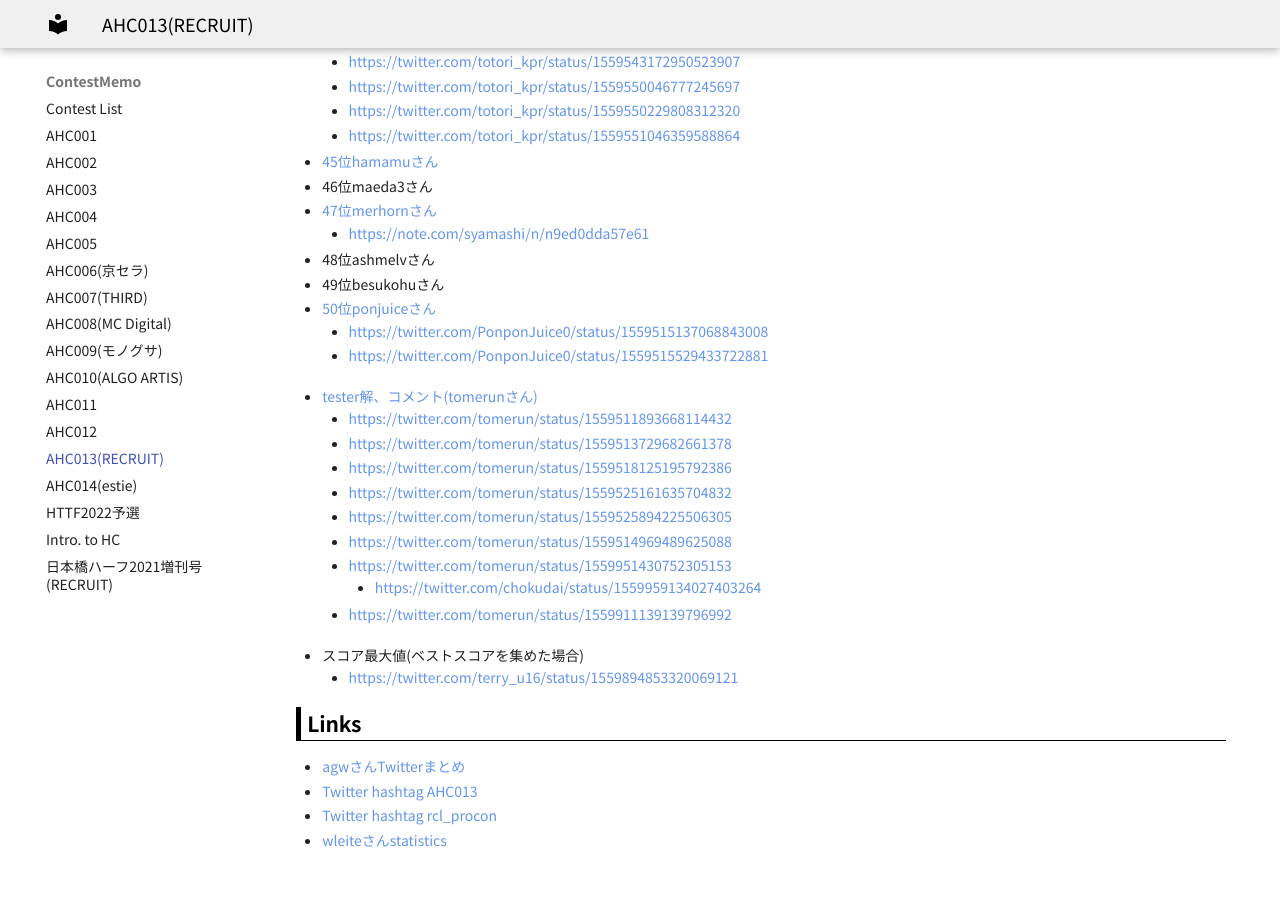
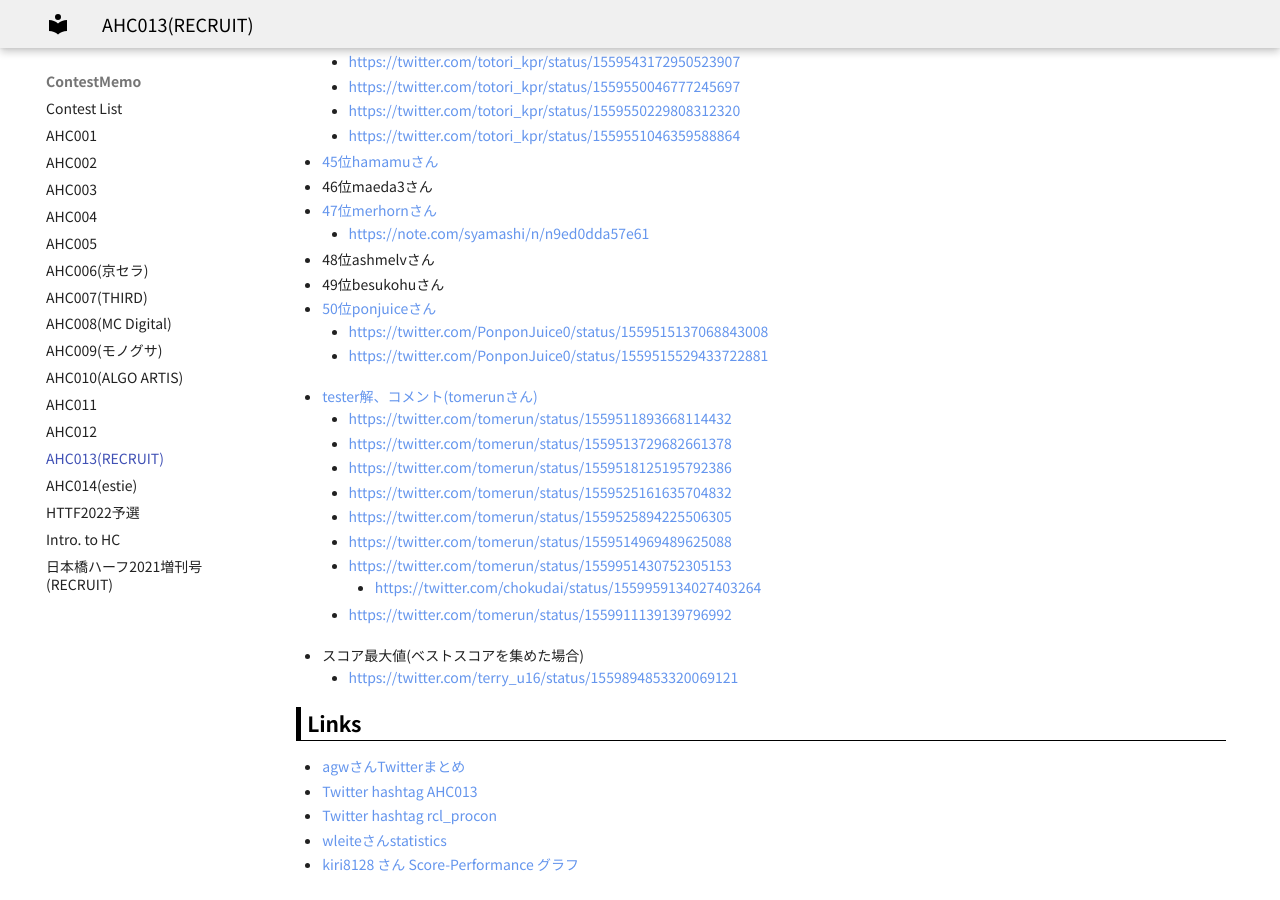
Before and after one commit to jetbead/AtCoderHeuristicContestMemo, an MkDocs documentation site: the page built from docs/ContestMemo/ahc013.md, in a window 1280 px wide and 900 px high, scrolled down 5290 px. Built offline with MkDocs 1.6.1 and Material for MkDocs 9.7.7, drawn with Linux system fonts in a browser that asks for light colours; some web fonts are replaced; before the commit the page ends 6165 px from its top, so only the background shows below that.

Commit message:
Update ahc013.md

```diff
--- a/docs/ContestMemo/ahc013.md
+++ b/docs/ContestMemo/ahc013.md
@@ -248,3 +248,4 @@ title: AHC013(RECRUIT)
 - [Twitter hashtag AHC013](https://twitter.com/hashtag/AHC013)
 - [Twitter hashtag rcl_procon](https://twitter.com/hashtag/rcl_procon)
 - [wleiteさんstatistics](https://tc-wleite.github.io/ahc013.html)
+- [kiri8128 さん Score-Performance グラフ](https://twitter.com/kiri8128/status/1576454841823416320)
```
